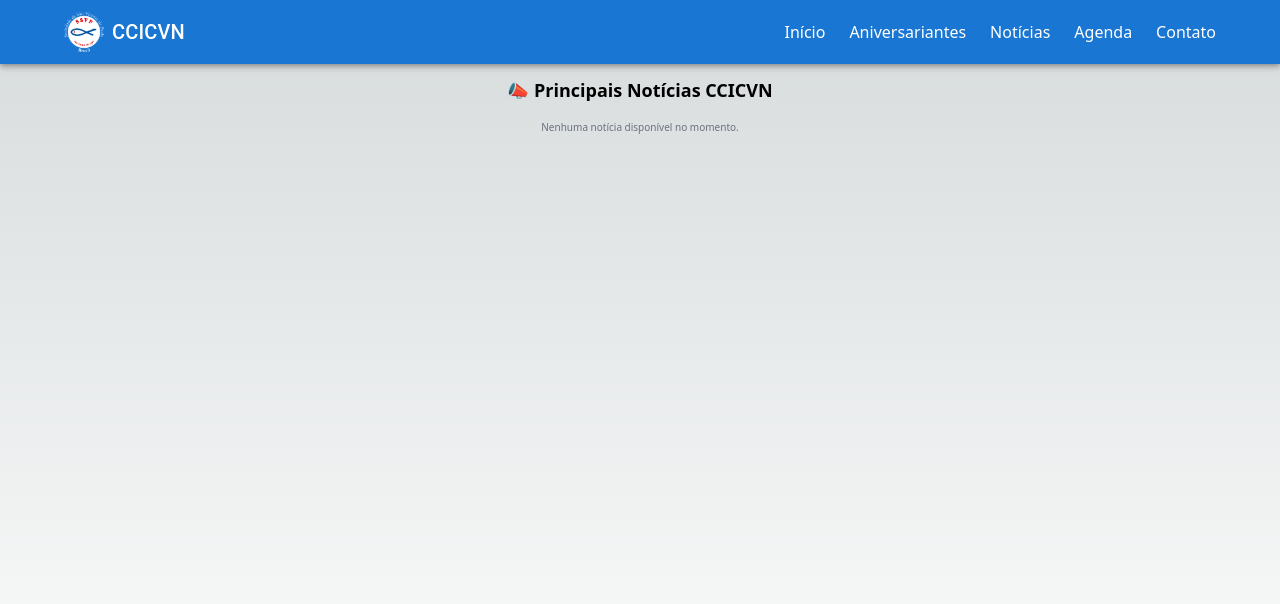
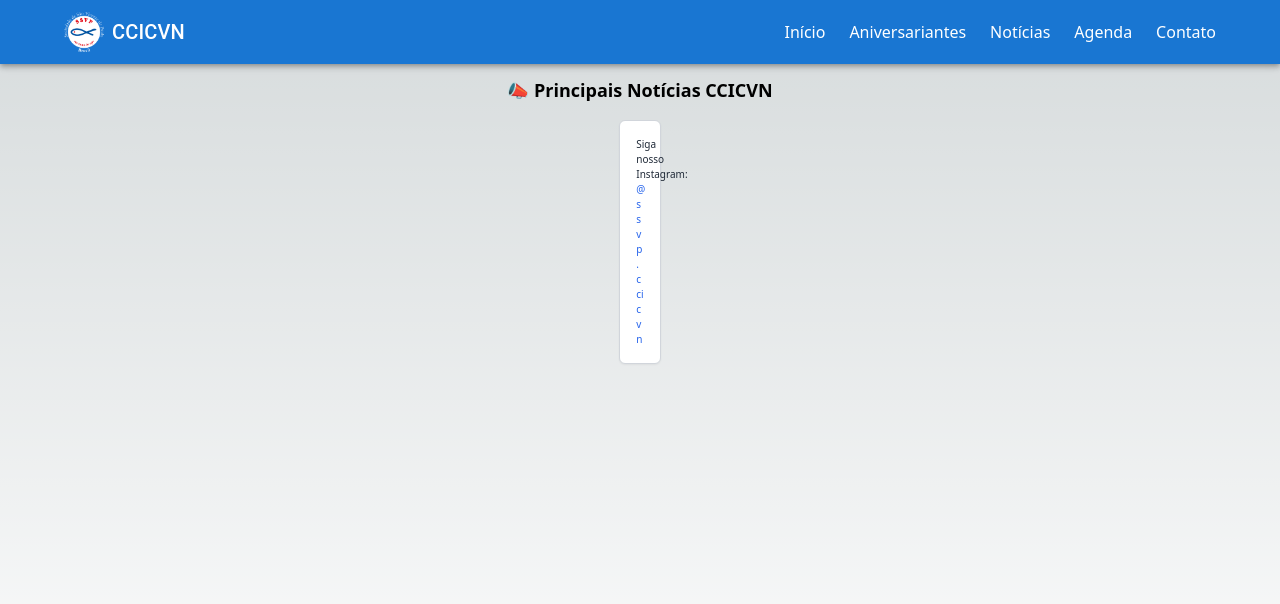
Before and after one commit to saulomcosta/agendaCCICVN, a Next.js app: page /noticias in a window 1280 px wide. Shown: the top 604 px of the page. Built offline with nearby package versions, Linux system fonts and the light colour scheme.

Commit message:
Noticias

```diff
--- a/app/noticias/page.tsx
+++ b/app/noticias/page.tsx
@@ -6,14 +6,8 @@ type Noticia = {
   link: string;
 };
 
-const noticias: Noticia[] = [];
 
-const noticias2: Noticia[] = [
-  {
-    texto: 'Siga nosso Instagram:',
-    usuario: '@ssvp.ccicvn',
-    link: 'https://www.instagram.com/ssvp.ccicvn/',
-  },
+const noticias: Noticia[] = [
   {
     texto: 'Siga nosso Instagram:',
     usuario: '@ssvp.ccicvn',
```
Also changed, not shown: public/sw.js.
